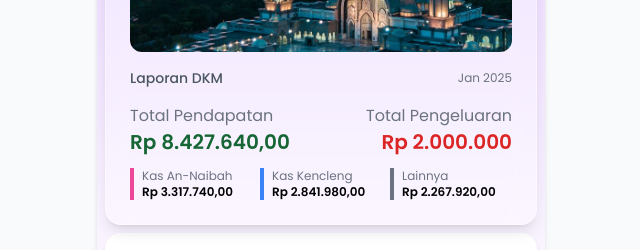
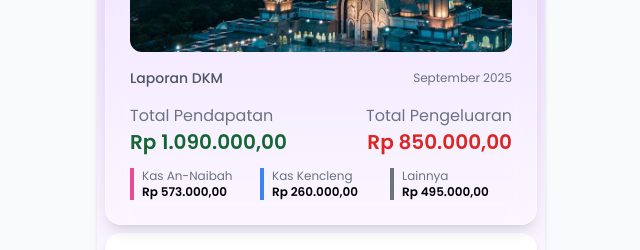
Before and after one commit to mhanifmuhsin/annaibah, a React (Vite) app: page / in a window 1280 px wide. Shown: the part 141-391 px from the top of the page, without its empty margins (319-959 px from the left). Built offline with nearby package versions, Linux system fonts and the light colour scheme.

Commit message:
feat: :hammer: update data

```diff
--- a/src/App.tsx
+++ b/src/App.tsx
@@ -6,9 +6,9 @@ import IncomeCard from "./components/IncomeCard";
 import ProgramCard from "./components/ProgramCard";
 import WhatsAppButton from "./components/WhatsAppButton";
 const categories = [
-  { name: "Kas An-Naibah", value: "Rp 3.317.740,00", color: "#ec4899" }, // pink
-  { name: "Kas Kencleng", value: "Rp 2.841.980,00", color: "#3b82f6" }, // blue
-  { name: "Lainnya", value: "Rp 2.267.920,00", color: "#6b7280" }, // gray
+  { name: "Kas An-Naibah", value: "Rp 573.000,00", color: "#ec4899" }, // pink
+  { name: "Kas Kencleng", value: "Rp 260.000,00", color: "#3b82f6" }, // blue
+  { name: "Lainnya", value: "Rp 495.000,00", color: "#6b7280" }, // gray
 ];
 const spendItems = [
   {
@@ -42,9 +42,9 @@ function App() {
           <section className="mx-2 pt-2">
             <IncomeCard
               title="Laporan DKM"
-              date="Jan 2025"
-              total="Rp 8.427.640,00 "
-              totalExpense="Rp 2.000.000"
+              date="September 2025"
+              total="Rp 1.090.000,00 "
+              totalExpense="Rp 850.000,00"
               categories={categories}
             />
           </section>
```
